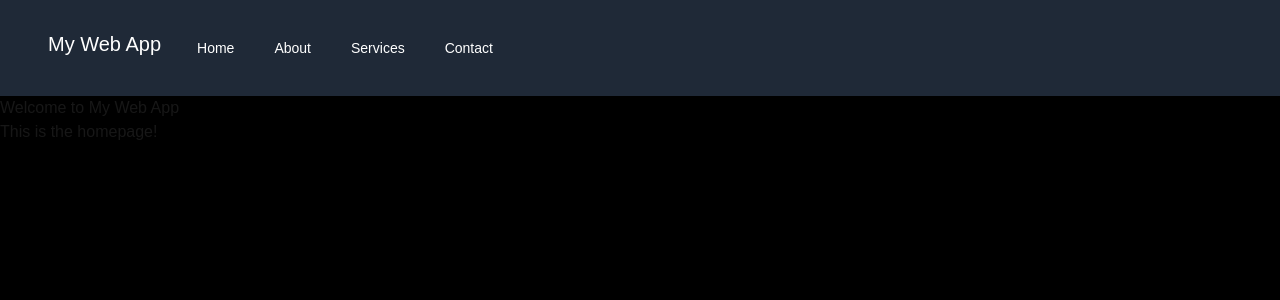
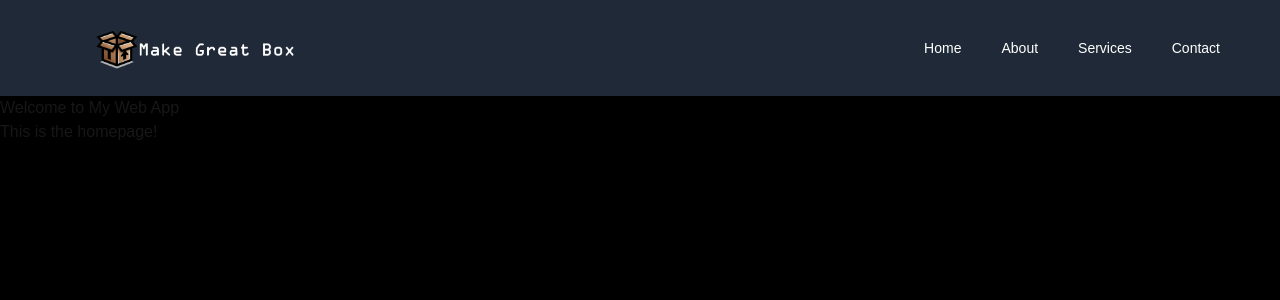
Before and after one commit to MakeGreatBox/frontend, a Next.js app: page / in a window 1280 px wide. Shown: the top 300 px of the page. Built offline with nearby package versions, Linux system fonts and the light colour scheme.

Commit message:
navbar logo

```diff
--- a/components/Navbar/Navbar.tsx
+++ b/components/Navbar/Navbar.tsx
@@ -1,6 +1,7 @@
-
 "use client";
 import React, { useState } from "react";
+import Image from 'next/image';
+import logoImage from "../../img/makegreatboxlogo.png";
 
 const Navbar: React.FC = () => {
   const [isMobileMenuOpen, setIsMobileMenuOpen] = useState(false);
@@ -13,7 +14,22 @@ const Navbar: React.FC = () => {
     <nav className="bg-gray-800 p-4">
       <div className="max-w-7xl mx-auto px-2 sm:px-6 lg:px-8">
         <div className="relative flex items-center justify-between h-16">
+          {/* Navbar Main Title */}
+
+
+
+
           {/* Mobile Menu Button */}
+          <div className="flex items-center justify-between w-full px-4 ms-8">
+          <Image
+            src={logoImage}
+            alt="Responsive Logo"
+            width={200} // Set a fixed width
+            height={100}
+            className="h-auto w-10%"  // Maintain aspect ratio
+          />
+
+          </div>
           <div className="absolute inset-y-0 left-0 flex items-center sm:hidden">
             <button
               onClick={toggleMenu}
@@ -42,9 +58,7 @@ const Navbar: React.FC = () => {
           </div>
 
           {/* Navbar Links for Desktop */}
-          <div className="flex-1 flex items-center justify-center sm:items-stretch sm:justify-start">
-            <div className="flex-shrink-0 text-white text-xl">My Web App</div>
-            <div className="hidden sm:block sm:ml-6">
+          <div className="hidden sm:block sm:ml-auto">
             <div className="flex space-x-4">
               <a
                 href="/"
@@ -70,7 +84,6 @@ const Navbar: React.FC = () => {
               >
                 Contact
               </a>
-              </div>
             </div>
           </div>
         </div>
```
Also changed, not shown: img/makegreatboxlogo.png (added). Lines whose indentation alone changed are shown as unchanged.
